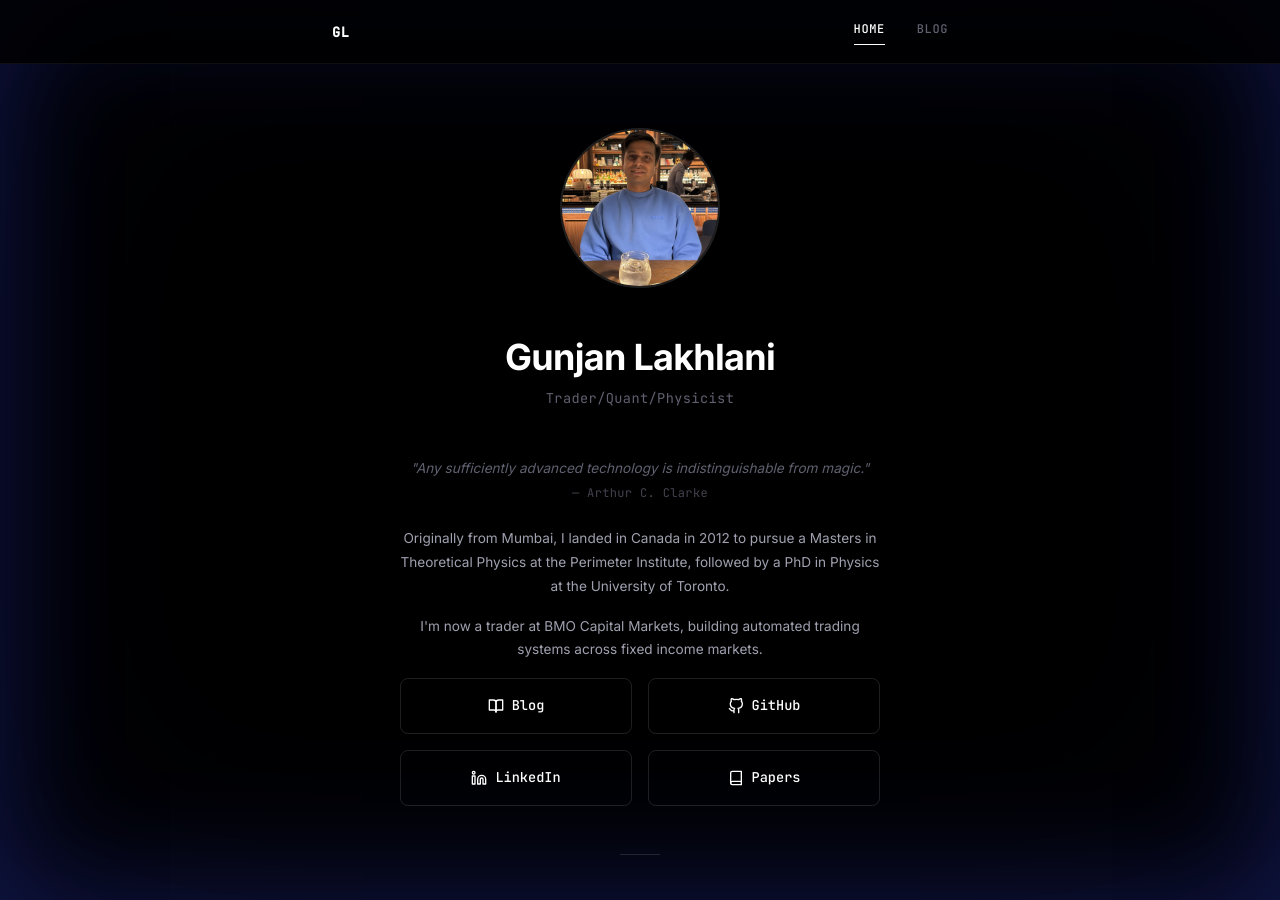
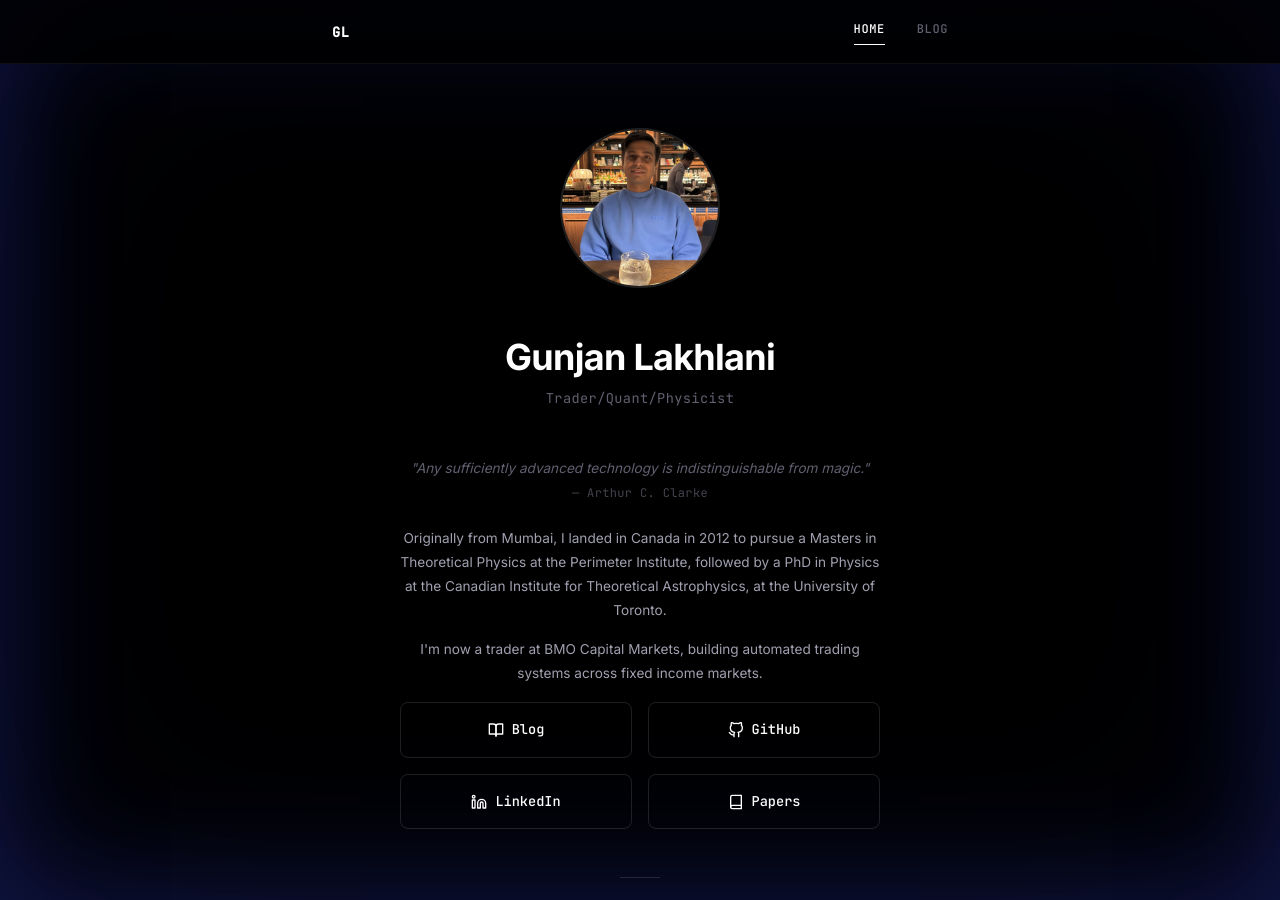
Before and after one commit to gunjanlakhlani/gunjanlakhlani.github.io, a Jekyll site: the page built from index.html, in a window 1280 px wide and 900 px high. Built offline with Jekyll 4.4.1, drawn with Linux system fonts in a browser that asks for light colours.

Commit message:
update: correct PhD institution to CITA at UofT

```diff
--- a/_layouts/home.html
+++ b/_layouts/home.html
@@ -14,7 +14,9 @@ layout: default
         </blockquote>
         <p class="hero__bio">
             Originally from Mumbai, I landed in Canada in 2012 to pursue a Masters in Theoretical Physics
-            at the Perimeter Institute, followed by a PhD in Physics at the University of Toronto.
+            at the Perimeter Institute, followed by a PhD in Physics at the Canadian Institute for Theoretical
+            Astrophysics, at the
+            University of Toronto.
         </p>
         <p class="hero__bio">
             I'm now a trader at BMO Capital Markets, building automated trading systems across fixed income markets.
```
